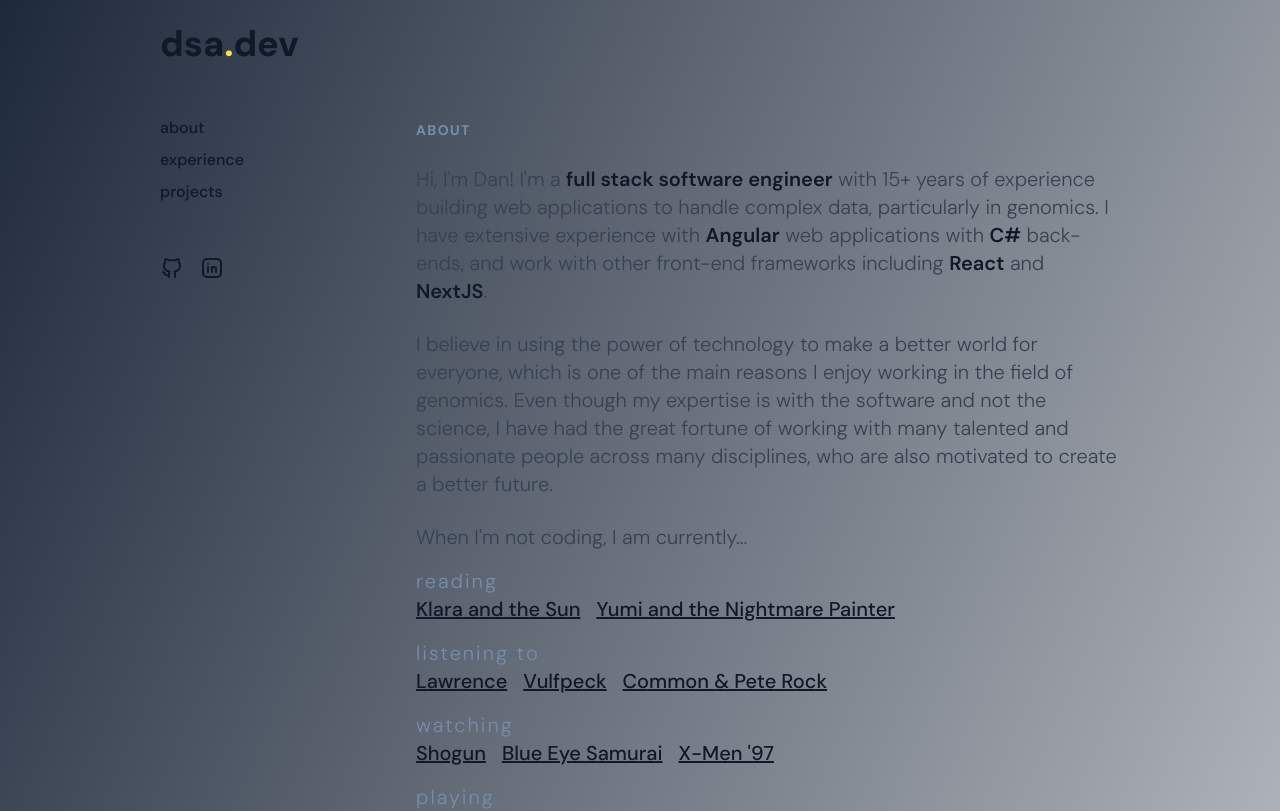
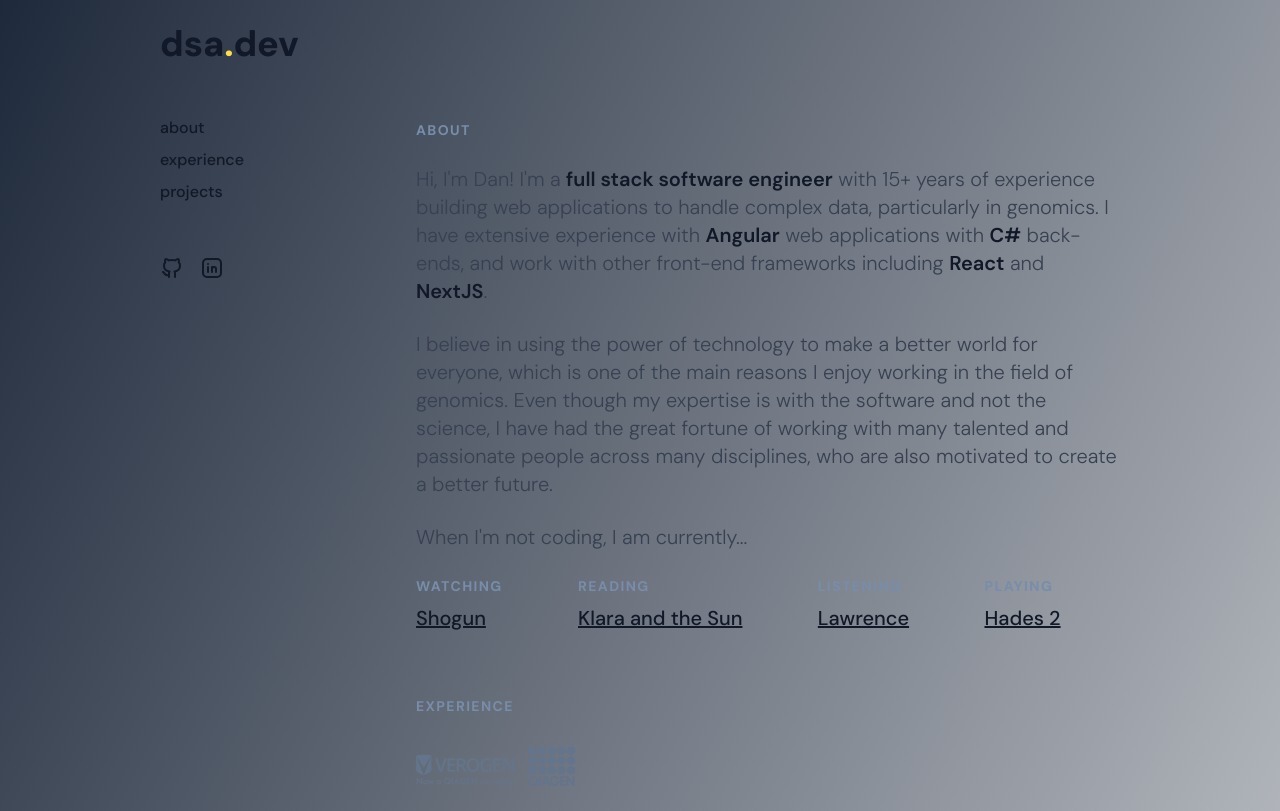
Before and after one commit to dsa821/personal-site, a Next.js app: page / in a window 1280 px wide. Shown: the top 811 px of the page. Built offline with nearby package versions, Linux system fonts and the light colour scheme.

Commit message:
update interests section

```diff
--- a/app/(base)/page.module.css
+++ b/app/(base)/page.module.css
@@ -50,8 +50,10 @@
 }
 
 .interests {
+  @apply flex gap-4 flex-wrap;
+
   .label {
-    @apply lowercase tracking-widest mt-4;
+    @apply font-bold text-sm uppercase tracking-widest mb-2;
     color: #778da9;
   }
   .items {
--- a/app/(base)/page.tsx
+++ b/app/(base)/page.tsx
@@ -43,51 +43,28 @@
 
 const interests = [
   {
+    label: 'watching',
+    items: [{ text: 'Shogun', href: 'https://youtu.be/yAN5uspO_hk?t=5' }],
+  },
+  {
     label: 'reading',
     items: [
       {
         text: 'Klara and the Sun',
         href: 'https://www.goodreads.com/book/show/54120408-klara-and-the-sun',
       },
-      {
-        text: 'Yumi and the Nightmare Painter',
-        href: 'https://www.goodreads.com/book/show/60531416-yumi-and-the-nightmare-painter'
-      }
     ],
   },
   {
-    label: 'listening to',
-    items: [
-      { text: 'Lawrence', href: 'https://youtu.be/C01nBm6vV5c' },
-      { text: 'Vulfpeck', href: 'https://youtu.be/rv4wf7bzfFE?t=475' },
-      {
-        text: 'Common & Pete Rock',
-        href: 'https://youtu.be/91qmyhlwXkk?list=PLnTiVb8cHZvc4Pd0yWBUVouMeVBepXEOW',
-      },
-    ],
-  },
-  {
-    label: 'watching',
-    items: [
-      { text: 'Shogun', href: 'https://youtu.be/yAN5uspO_hk?t=5' },
-      { text: 'Blue Eye Samurai', href: 'https://youtu.be/nJ1yQn17lbE' },
-      { text: "X-Men '97", href: 'https://youtu.be/pv3Ss8o9gGQ' },
-    ],
+    label: 'listening ',
+    items: [{ text: 'Lawrence', href: 'https://youtu.be/C01nBm6vV5c' }],
   },
   {
     label: 'playing',
     items: [
       {
-        text: 'Final Fantasy 7: Rebirth',
-        href: 'https://ffvii.square-enix-games.com/en-us/games/rebirth',
-      },
-      {
         text: 'Hades 2',
         href: 'https://www.supergiantgames.com/games/hades-ii/',
-      },
-      {
-        text: 'Marvel Champions',
-        href: 'https://www.fantasyflightgames.com/en/products/marvel-champions-the-card-game/',
       },
     ],
   },
@@ -148,14 +125,19 @@
             </p>
 
             <p>
-              I believe in using the power of technology to make a better world for everyone, which is one of the main reasons I enjoy working in the field of genomics. Even though my expertise is with the software and not the science, I have had the great fortune of working with many talented and passionate people across many disciplines, who are also motivated to create a better future.
+              I believe in using the power of technology to make a better world
+              for everyone, which is one of the main reasons I enjoy working in
+              the field of genomics. Even though my expertise is with the
+              software and not the science, I have had the great fortune of
+              working with many talented and passionate people across many
+              disciplines, who are also motivated to create a better future.
             </p>
 
+            <p>When I'm not coding, I am currently...</p>
             <div className={styles.interests}>
-              When I'm not coding, I am currently...
               {interests.map((interest) => {
                 return (
-                  <div key={interest.label}>
+                  <div key={interest.label} className='flex-auto'>
                     <div className={styles.label}>{interest.label}</div>
                     <div className={styles.items}>
                       {interest.items.map((item) => {
--- a/app/components/Projects/index.tsx
+++ b/app/components/Projects/index.tsx
@@ -48,7 +48,7 @@
 
               <div className={styles.tags}>
                 {x.tags.map((tag) => {
-                  return <div className={styles.tag}>{tag}</div>;
+                  return <div key={tag} className={styles.tag}>{tag}</div>;
                 })}
               </div>
             </div>
```
